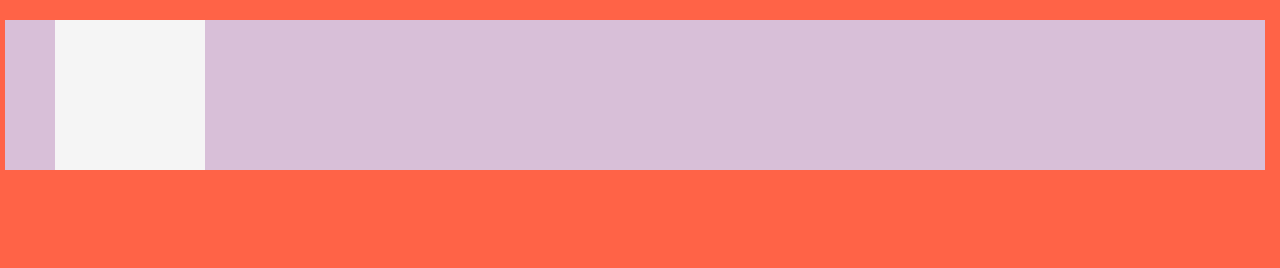
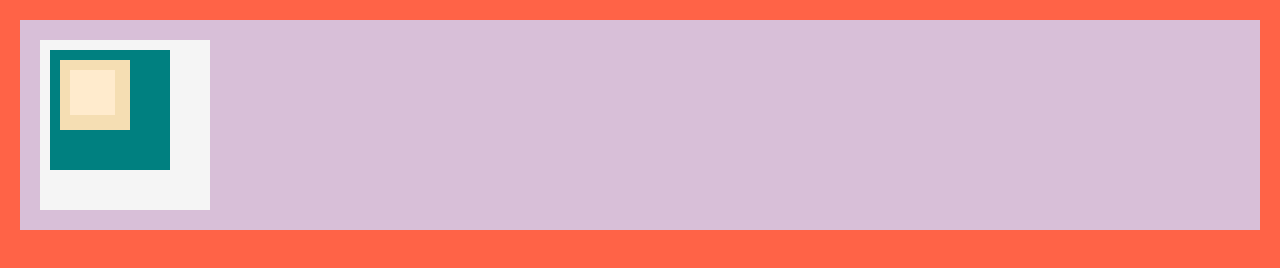
Before and after one commit to jh2416/kokoaclone, a plain HTML site: page homemargin.html in a window 1280 px wide. Drawn offline with Linux system fonts and the light colour scheme.

Commit message:
Update homemargin.html
padding(collapsing margins), id

```diff
--- a/homemargin.html
+++ b/homemargin.html
@@ -8,27 +8,55 @@
                 background-color: tomato;
             }
             body{
+                margin: 20px;
+                padding: 20px;
                 background-color: thistle;
-                margin: 20px 15px 10px 5px;
             }
             div{
-                margin-left: 50px;
                 /* display: inline;    block(default) -> inline으로 변환, 사라짐, 왜? inline은 content가 있어야함, w, h가 첫글자의 크기가 됨 */
+                padding: 10px;
+            }
+
+            #first{
+                background-color: whitesmoke;
+                width: 150px;
                 height: 150px;
-                width: 150px;
-                background-color: whitesmoke;
             }
-            span{
-                /* display: block;     inline(default) -> block으로 변환 */
+
+            #second{
+                background-color: teal;
+                width: 100px;
+                height: 100px;
+            }
+
+            #third{
+                background-color: wheat;
+                width: 50px;
+                height: 50px;
+            }
+
+            #fourth{
+                background-color: blanchedalmond;
+                width: 25px;
+                height: 25px;
+            }
+            /* span{
+                      display: block;     inline(default) -> block으로 변환
                 background-color: turquoise;
             }
             img{
                 height: 300px;
                 width: 300px;
-            }
+            } */
         </style>
     </head>
     <body>
-        <div></div>
+        <div id="first">
+            <div id="second">
+                <div id="third">
+                    <div id="fourth"></div>
+                </div>
+            </div>
+        </div>
     </body>
 </html>
```
